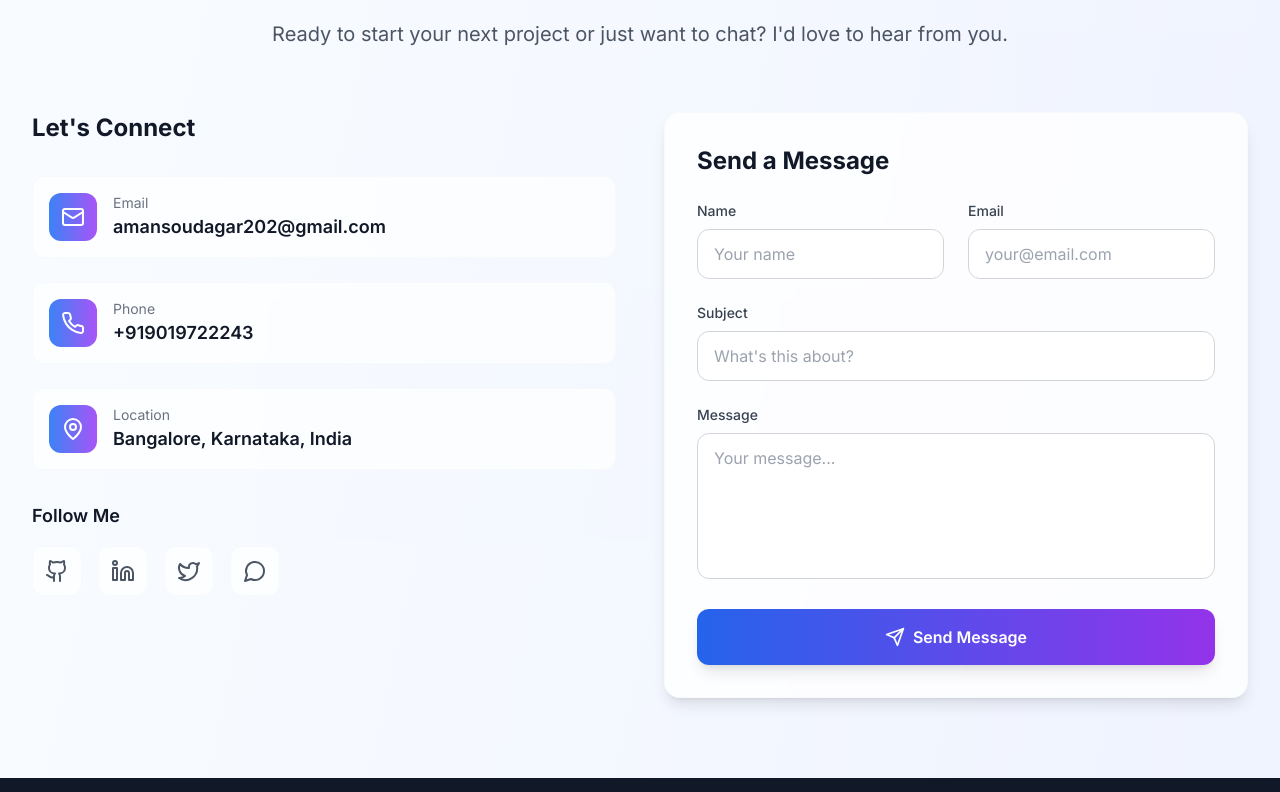
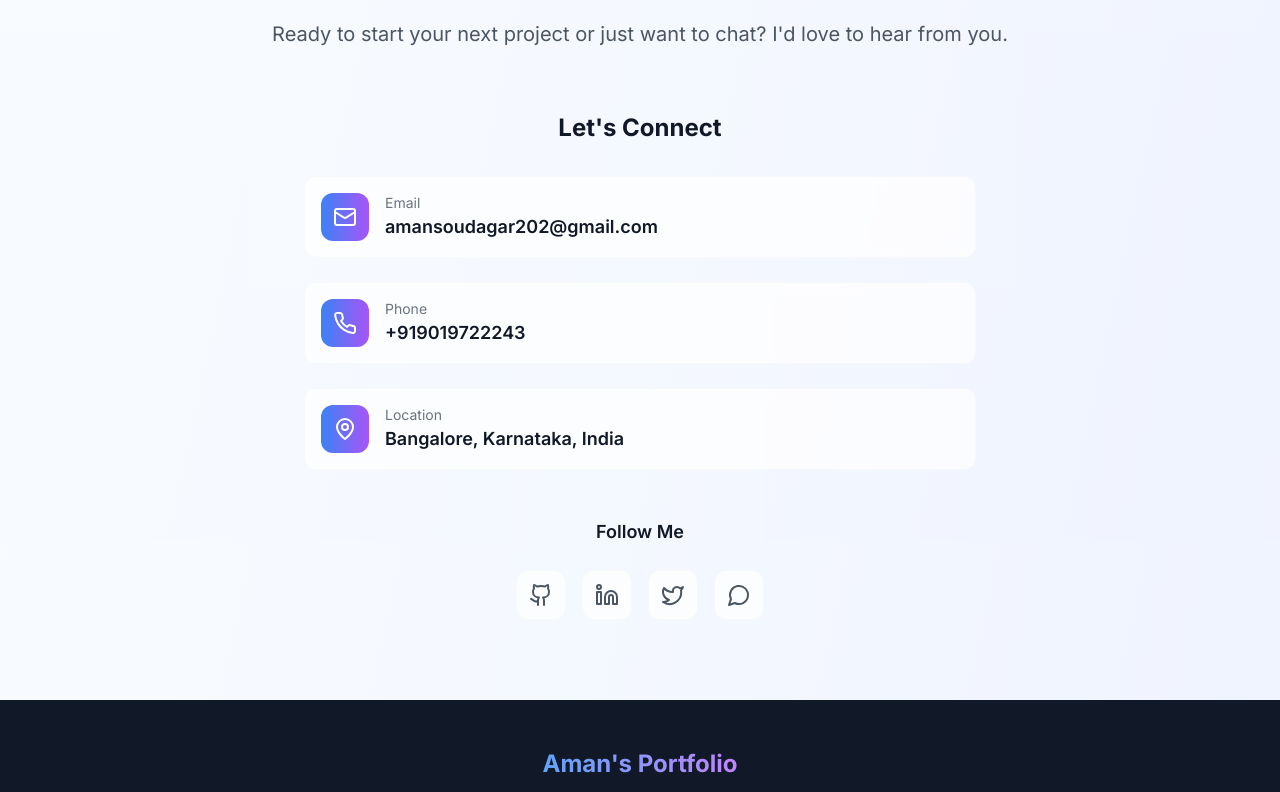
Before and after one commit to beast0686/Portfolio, a React (Vite) app: page / in a window 1280 px wide. Shown: the part 5048-5840 px from the top of the page. Built offline with nearby package versions, Linux system fonts and the light colour scheme.

Commit message:
Contact section updated

```diff
--- a/src/components/Contact.tsx
+++ b/src/components/Contact.tsx
@@ -1,36 +1,8 @@
-import React, { useState } from 'react';
+import React from 'react';
 import { motion } from 'framer-motion';
-import { Mail, Phone, MapPin, Send, Github, Linkedin, Twitter, MessageCircle } from 'lucide-react';
+import { Mail, Phone, MapPin, Github, Linkedin, Twitter, MessageCircle } from 'lucide-react';
 
 const Contact: React.FC = () => {
-  const [formData, setFormData] = useState({
-    name: '',
-    email: '',
-    subject: '',
-    message: '',
-  });
-
-  const [isSubmitting, setIsSubmitting] = useState(false);
-
-  const handleInputChange = (e: React.ChangeEvent<HTMLInputElement | HTMLTextAreaElement>) => {
-    setFormData({
-      ...formData,
-      [e.target.name]: e.target.value,
-    });
-  };
-
-  const handleSubmit = async (e: React.FormEvent) => {
-    e.preventDefault();
-    setIsSubmitting(true);
-
-    // Simulate form submission
-    await new Promise(resolve => setTimeout(resolve, 1000));
-
-    alert('Message sent successfully!');
-    setFormData({ name: '', email: '', subject: '', message: '' });
-    setIsSubmitting(false);
-  };
-
   const contactInfo = [
     {
       icon: Mail,
@@ -80,8 +52,8 @@ const Contact: React.FC = () => {
   ];
 
   return (
-    <div className="py-20 bg-white/50 dark:bg-gray-900/50">
-      <div className="max-w-7xl mx-auto px-4 sm:px-6 lg:px-8">
+      <div className="py-20 bg-white/50 dark:bg-gray-900/50 min-h-screen flex items-center">
+        <div className="max-w-4xl mx-auto px-4 sm:px-6 lg:px-8 w-full">
           <motion.div
               initial={{ opacity: 0, y: 20 }}
               whileInView={{ opacity: 1, y: 0 }}
@@ -98,19 +70,20 @@ const Contact: React.FC = () => {
             </p>
           </motion.div>
 
-        <div className="grid lg:grid-cols-2 gap-12">
+          <div className="flex flex-col items-center max-w-2xl mx-auto">
             {/* Contact Information */}
             <motion.div
-            initial={{ opacity: 0, x: -50 }}
-            whileInView={{ opacity: 1, x: 0 }}
+                initial={{ opacity: 0, y: 30 }}
+                whileInView={{ opacity: 1, y: 0 }}
                 transition={{ duration: 0.8 }}
                 viewport={{ once: true }}
+                className="w-full"
             >
-            <h3 className="text-2xl font-bold text-gray-900 dark:text-white mb-8">
+              <h3 className="text-2xl font-bold text-gray-900 dark:text-white mb-8 text-center">
                 Let's Connect
               </h3>
 
-            <div className="space-y-6 mb-8">
+              <div className="space-y-6 mb-12">
                 {contactInfo.map((info) => (
                     <motion.a
                         key={info.label}
@@ -130,11 +103,17 @@ const Contact: React.FC = () => {
               </div>
 
               {/* Social Links */}
-            <div>
-              <h4 className="text-lg font-semibold text-gray-900 dark:text-white mb-4">
+              <motion.div
+                  initial={{ opacity: 0, y: 20 }}
+                  whileInView={{ opacity: 1, y: 0 }}
+                  transition={{ duration: 0.8, delay: 0.2 }}
+                  viewport={{ once: true }}
+                  className="text-center"
+              >
+                <h4 className="text-lg font-semibold text-gray-900 dark:text-white mb-6">
                   Follow Me
                 </h4>
-              <div className="flex gap-4">
+                <div className="flex gap-4 justify-center">
                   {socialLinks.map((social) => (
                       <motion.a
                           key={social.label}
@@ -148,107 +127,7 @@ const Contact: React.FC = () => {
                       </motion.a>
                   ))}
                 </div>
-            </div>
               </motion.div>
-
-          {/* Contact Form */}
-          <motion.div
-            initial={{ opacity: 0, x: 50 }}
-            whileInView={{ opacity: 1, x: 0 }}
-            transition={{ duration: 0.8 }}
-            viewport={{ once: true }}
-            className="bg-white/80 dark:bg-gray-800/80 backdrop-blur-sm rounded-2xl p-8 shadow-lg border border-gray-200/20 dark:border-gray-700/20"
-          >
-            <h3 className="text-2xl font-bold text-gray-900 dark:text-white mb-6">
-              Send a Message
-            </h3>
-
-            <form onSubmit={handleSubmit} className="space-y-6">
-              <div className="grid md:grid-cols-2 gap-6">
-                <div>
-                  <label htmlFor="name" className="block text-sm font-medium text-gray-700 dark:text-gray-300 mb-2">
-                    Name
-                  </label>
-                  <input
-                    type="text"
-                    id="name"
-                    name="name"
-                    value={formData.name}
-                    onChange={handleInputChange}
-                    required
-                    className="w-full px-4 py-3 rounded-xl border border-gray-300 dark:border-gray-600 bg-white dark:bg-gray-700 text-gray-900 dark:text-white focus:ring-2 focus:ring-blue-500 focus:border-transparent transition-all duration-200"
-                    placeholder="Your name"
-                  />
-                </div>
-                <div>
-                  <label htmlFor="email" className="block text-sm font-medium text-gray-700 dark:text-gray-300 mb-2">
-                    Email
-                  </label>
-                  <input
-                    type="email"
-                    id="email"
-                    name="email"
-                    value={formData.email}
-                    onChange={handleInputChange}
-                    required
-                    className="w-full px-4 py-3 rounded-xl border border-gray-300 dark:border-gray-600 bg-white dark:bg-gray-700 text-gray-900 dark:text-white focus:ring-2 focus:ring-blue-500 focus:border-transparent transition-all duration-200"
-                    placeholder="your@email.com"
-                  />
-                </div>
-              </div>
-
-              <div>
-                <label htmlFor="subject" className="block text-sm font-medium text-gray-700 dark:text-gray-300 mb-2">
-                  Subject
-                </label>
-                <input
-                  type="text"
-                  id="subject"
-                  name="subject"
-                  value={formData.subject}
-                  onChange={handleInputChange}
-                  required
-                  className="w-full px-4 py-3 rounded-xl border border-gray-300 dark:border-gray-600 bg-white dark:bg-gray-700 text-gray-900 dark:text-white focus:ring-2 focus:ring-blue-500 focus:border-transparent transition-all duration-200"
-                  placeholder="What's this about?"
-                />
-              </div>
-
-              <div>
-                <label htmlFor="message" className="block text-sm font-medium text-gray-700 dark:text-gray-300 mb-2">
-                  Message
-                </label>
-                <textarea
-                  id="message"
-                  name="message"
-                  value={formData.message}
-                  onChange={handleInputChange}
-                  required
-                  rows={5}
-                  className="w-full px-4 py-3 rounded-xl border border-gray-300 dark:border-gray-600 bg-white dark:bg-gray-700 text-gray-900 dark:text-white focus:ring-2 focus:ring-blue-500 focus:border-transparent transition-all duration-200 resize-none"
-                  placeholder="Your message..."
-                />
-              </div>
-
-              <motion.button
-                type="submit"
-                disabled={isSubmitting}
-                whileHover={{ scale: 1.02 }}
-                whileTap={{ scale: 0.98 }}
-                className="w-full px-8 py-4 bg-gradient-to-r from-blue-600 to-purple-600 text-white rounded-xl font-semibold shadow-lg hover:shadow-xl transition-all duration-300 flex items-center justify-center gap-2 disabled:opacity-50 disabled:cursor-not-allowed"
-              >
-                {isSubmitting ? (
-                  <>
-                    <div className="w-5 h-5 border-2 border-white/30 border-t-white rounded-full animate-spin" />
-                    Sending...
-                  </>
-                ) : (
-                  <>
-                    <Send size={20} />
-                    Send Message
-                  </>
-                )}
-              </motion.button>
-            </form>
             </motion.div>
           </div>
         </div>
```
Lines whose indentation alone changed are shown as unchanged.
